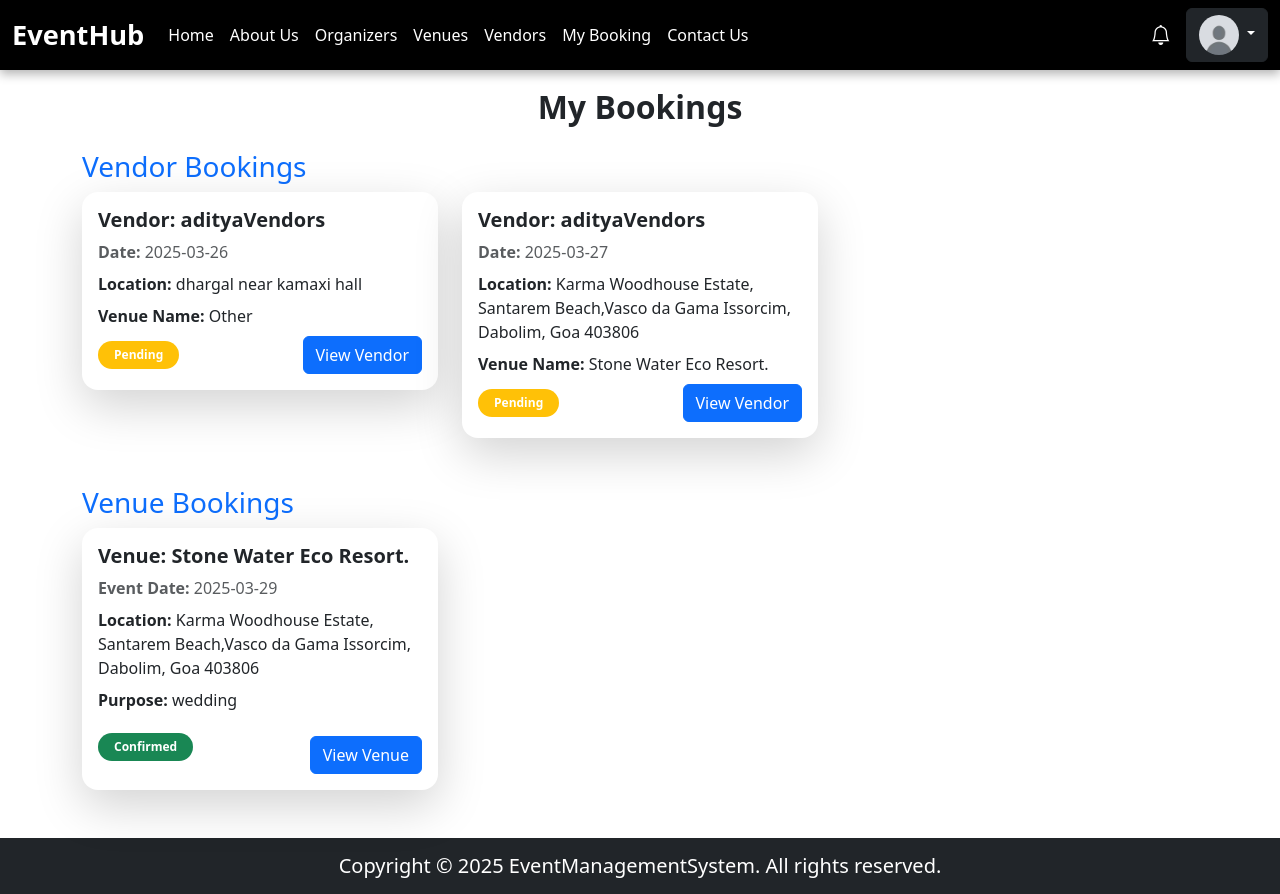
After one commit to venom79/EventManagementSystem, a PHP site: page /pages/myBooking.php in a window 1280 px wide. The commit adds this page. Run offline with PHP 8.4, Linux system fonts and the light colour scheme; a user stored in the database is signed in; data comes from the database, SQL or seed files in the repository.

Commit message:
added a page to see your bookings

```diff
--- a/components/header.php
+++ b/components/header.php
@@ -126,6 +126,9 @@ if (isset($_SESSION['user_id'])) {
                 <li class="nav-item"><a class="nav-link" href="/EventManagementSystem/pages/organizers/organizers.php">Organizers</a></li>
                 <li class="nav-item"><a class="nav-link" href="/EventManagementSystem/pages/venue/venues.php">Venues</a></li>
                 <li class="nav-item"><a class="nav-link" href="/EventManagementSystem/pages/vendors/vendors.php">Vendors</a></li>
+                <?php if (isset($_SESSION['user_id'])){ ?>
+                    <li class="nav-item"><a class="nav-link" href="/EventManagementSystem/pages/myBooking.php">My Booking</a></li>
+                <?php } ?>
                 <li class="nav-item"><a class="nav-link" href="/EventManagementSystem/pages/contactUs.php">Contact Us</a></li>
             </ul>
             <?php if (!isset($_SESSION['user_id'])): ?>
--- /dev/null
+++ b/pages/myBooking.php
@@ -0,0 +1,112 @@
+<?php
+session_start();
+include("../database/databaseConnection.php");
+
+if (!isset($_SESSION['user_id'])) {
+    header("Location: ../auth/login.php");
+    exit();
+}
+
+$userID = $_SESSION['user_id'];
+
+// Fetch vendor bookings
+$vendorBookingsQuery = "SELECT vb.id, v.id AS vendor_id, v.business_name, vb.booking_date, vb.venue_location, vb.venue_name, vb.status
+                        FROM vendor_bookings vb
+                        JOIN vendors v ON vb.vendor_id = v.id
+                        WHERE vb.user_id = ?";
+$stmt1 = $conn->prepare($vendorBookingsQuery);
+$stmt1->bind_param("i", $userID);
+$stmt1->execute();
+$vendorBookings = $stmt1->get_result();
+$stmt1->close();
+
+// Fetch venue bookings
+$venueBookingsQuery = "SELECT vb.id, ven.id AS venue_id, ven.name, ven.location, vb.event_date, vb.event_purpose, vb.status
+                        FROM venue_bookings vb
+                        JOIN venues ven ON vb.venue_id = ven.id
+                        WHERE vb.user_id = ?";
+$stmt2 = $conn->prepare($venueBookingsQuery);
+$stmt2->bind_param("i", $userID);
+$stmt2->execute();
+$venueBookings = $stmt2->get_result();
+$stmt2->close();
+?>
+
+<!DOCTYPE html>
+<html lang="en">
+
+<head>
+    <meta charset="UTF-8">
+    <meta name="viewport" content="width=device-width, initial-scale=1.0">
+    <title>My Bookings</title>
+    <link href="https://cdn.jsdelivr.net/npm/bootstrap@5.3.0/dist/css/bootstrap.min.css" rel="stylesheet">
+    <link rel="stylesheet" href="../public/styles/style.css">
+</head>
+
+<body>
+    <?php include("../components/header.php"); ?>
+
+    <div class="container mt-2 mb-5">
+        <h2 class="mb-4 text-center fw-bold">My Bookings</h2>
+
+        <div class="mb-5">
+            <h3 class="text-primary">Vendor Bookings</h3>
+            <?php if ($vendorBookings->num_rows > 0): ?>
+                <div class="row g-4">
+                    <?php while ($booking = $vendorBookings->fetch_assoc()): ?>
+                        <div class="col-md-6 col-lg-4">
+                            <div class="card shadow-lg border-0 rounded-4 overflow-hidden">
+                                <div class="card-body">
+                                    <h5 class="card-title text-dark fw-bold">Vendor: <?php echo htmlspecialchars($booking['business_name']); ?></h5>
+                                    <p class="text-muted mb-2"><strong>Date:</strong> <?php echo htmlspecialchars($booking['booking_date']); ?></p>
+                                    <p class="mb-2"><strong>Location:</strong> <?php echo htmlspecialchars($booking['venue_location']); ?></p>
+                                    <p class="mb-2"><strong>Venue Name:</strong> <?php echo htmlspecialchars($booking['venue_name']); ?></p>
+                                    <div class="d-flex justify-content-between align-items-center">
+                                        <span class="badge bg-<?php echo ($booking['status'] == 'confirmed') ? 'success' : (($booking['status'] == 'cancelled') ? 'danger' : 'warning'); ?> px-3 py-2 rounded-pill">
+                                            <?php echo ucfirst($booking['status']); ?>
+                                        </span>
+                                        <a href="./vendors/vendorDetails.php?vendorId=<?php echo $booking['vendor_id']; ?>" class="btn btn-primary">View Vendor</a>
+                                    </div>
+                                </div>
+                            </div>
+                        </div>
+                    <?php endwhile; ?>
+                </div>
+            <?php else: ?>
+                <p class="text-muted">No vendor bookings found.</p>
+            <?php endif; ?>
+        </div>
+
+        <div>
+            <h3 class="text-primary">Venue Bookings</h3>
+            <?php if ($venueBookings->num_rows > 0): ?>
+                <div class="row g-4">
+                    <?php while ($booking = $venueBookings->fetch_assoc()): ?>
+                        <div class="col-md-6 col-lg-4">
+                            <div class="card shadow-lg border-0 rounded-4 overflow-hidden">
+                                <div class="card-body">
+                                    <h5 class="card-title text-dark fw-bold">Venue: <?php echo htmlspecialchars($booking['name']); ?></h5>
+                                    <p class="text-muted mb-2"><strong>Event Date:</strong> <?php echo htmlspecialchars($booking['event_date']); ?></p>
+                                    <p class="mb-2"><strong>Location:</strong> <?php echo htmlspecialchars($booking['location']); ?></p>
+                                    <p class="mb-2"><strong>Purpose:</strong> <?php echo htmlspecialchars($booking['event_purpose']); ?></p>
+                                    <div class="d-flex justify-content-between align-items-center" >
+                                        <span class="badge bg-<?php echo ($booking['status'] == 'confirmed') ? 'success' : (($booking['status'] == 'cancelled') ? 'danger' : 'warning'); ?> px-3 py-2 rounded-pill">
+                                            <?php echo ucfirst($booking['status']); ?>
+                                        </span>
+                                        <a href="./venue/venueDetails.php?venueId=<?php echo $booking['venue_id']; ?>" class="btn btn-primary mt-3">View Venue</a>
+                                    </div>
+                                </div>
+                            </div>
+                        </div>
+                    <?php endwhile; ?>
+                </div>
+            <?php else: ?>
+                <p class="text-muted">No venue bookings found.</p>
+            <?php endif; ?>
+        </div>
+    </div>
+
+    <?php include("../components/footer.php"); ?>
+</body>
+
+</html>
```
